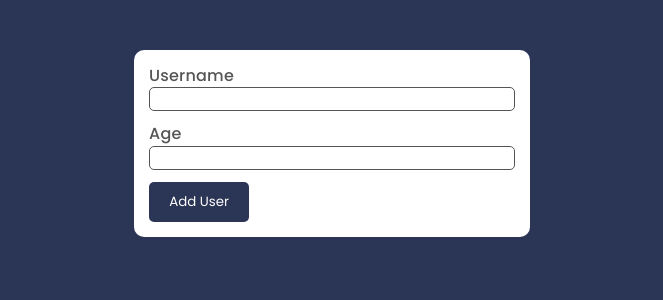
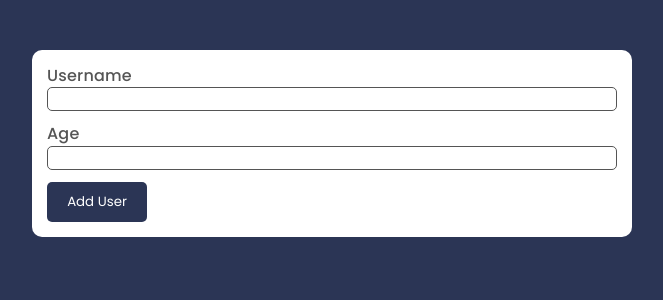
Before and after one commit to Will-Andrade/user-list-reactjs, a React (Vite) app: page / in a window 1280 px wide. Shown: the top 300 px of the page, without its empty margins (308-971 px from the left). Built offline with nearby package versions, Linux system fonts and the light colour scheme.

Commit message:
Feat: adds a new css file for the App

```diff
--- a/src/App.tsx
+++ b/src/App.tsx
@@ -1,6 +1,7 @@
 import UserList from "./components/UserList";
 import { useState } from "react";
 import UserForm from "./components/UserForm";
+import { Container } from "./components/styles";
 
 interface User {
   username: string;
@@ -16,10 +17,10 @@
   }
 
   return (
-    <>
+    <Container>
       <UserForm fetchUserData={fetchUserDataHandler} />
       {enteredData.length > 0 && <UserList users={enteredData} />}
-    </>
+    </Container>
   );
 };
 
--- /dev/null
+++ b/src/components/styles/index.ts
@@ -0,0 +1,11 @@
+import styled from "styled-components";
+
+export const Container = styled.div`
+  width: 100%;
+  height: 100%;
+  max-width: 60rem;
+  max-height: 20rem;
+  display: flex;
+  gap: 3rem;
+  flex-direction: column;
+`;
```
